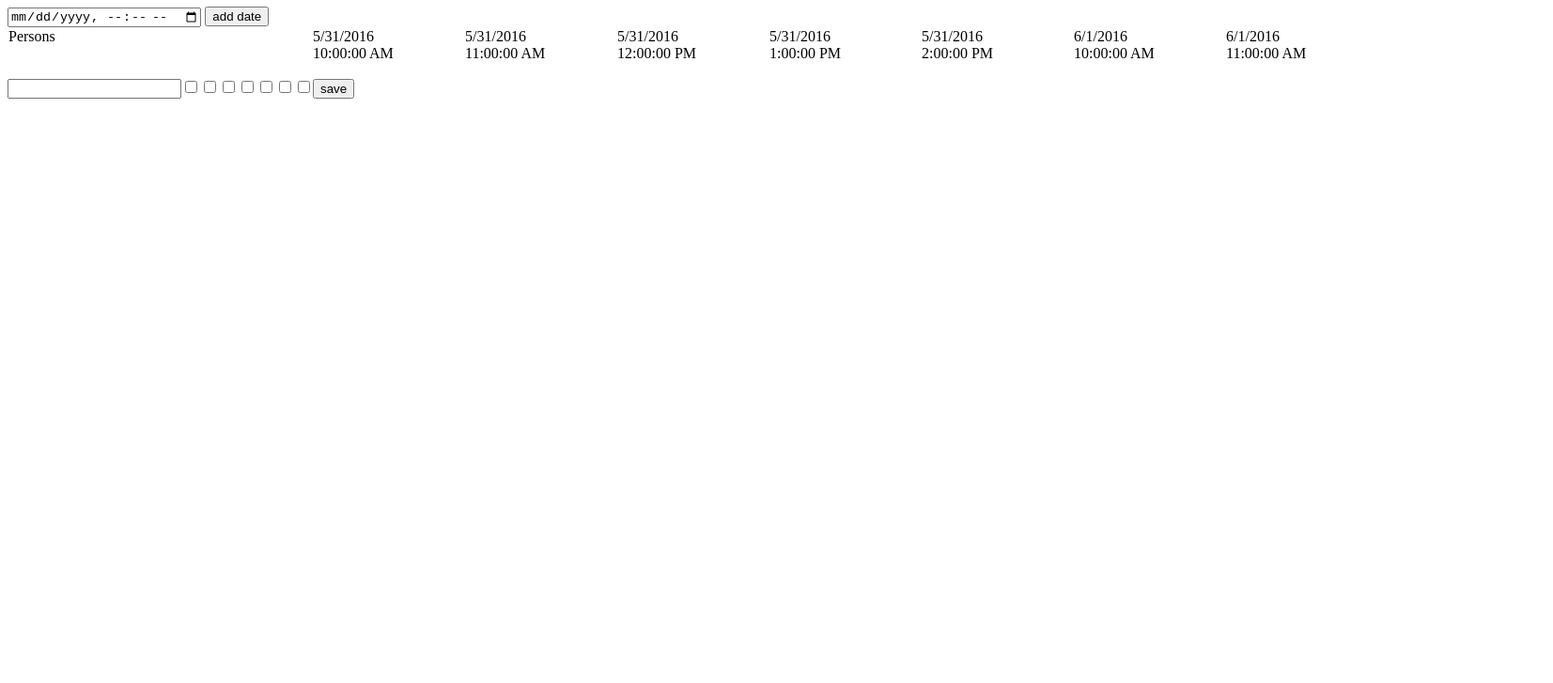
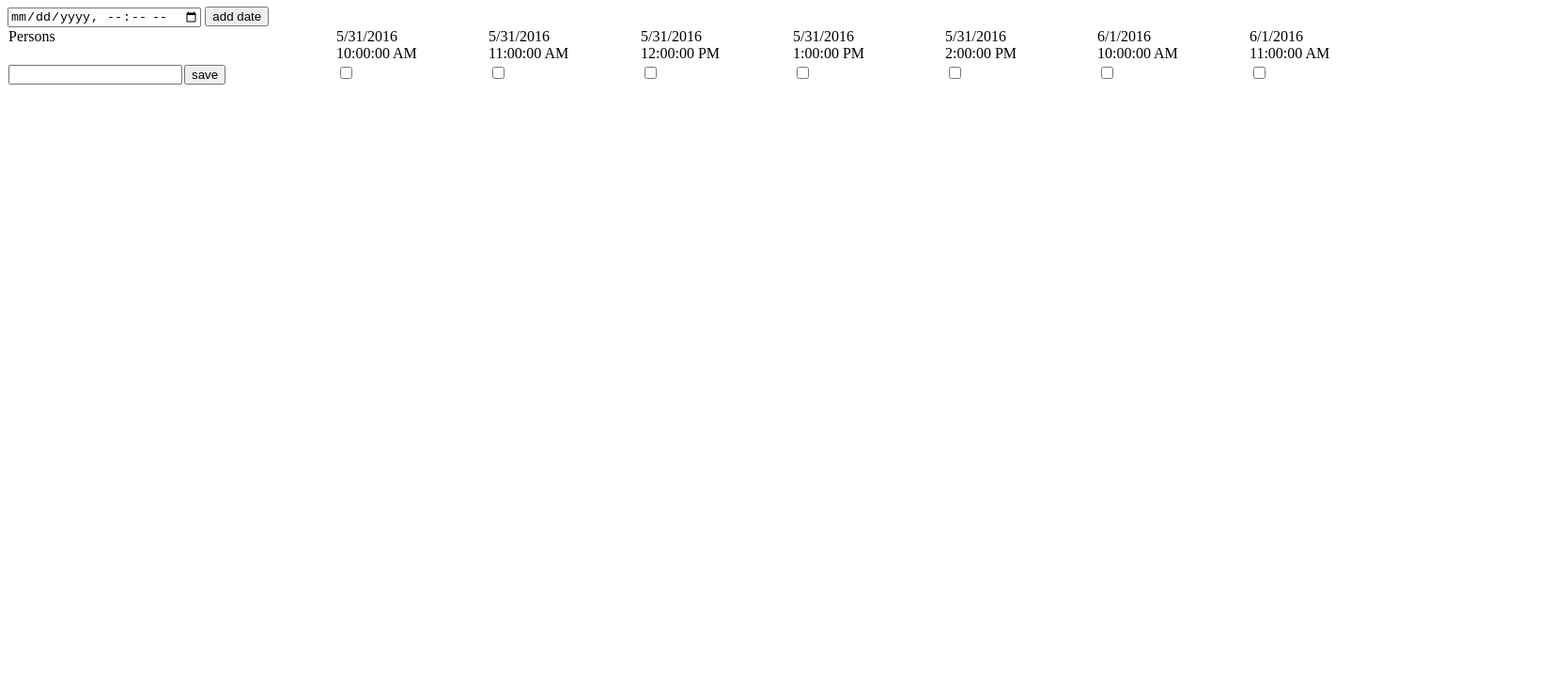
Before and after one commit to madhaanr/meettime-front-vanillajs, a plain HTML site: page index.html in a window 1280 px wide. Shown: the part 73-800 px from the top of the page at 94% size, 1653 px wide, since content can reach past the window. Drawn offline with Linux system fonts and the light colour scheme.

Commit message:
new reservation things in table as well

```diff
--- a/css/style.css
+++ b/css/style.css
@@ -26,3 +26,6 @@ DIV.td, DIV.th {
   min-width: 160px;
   min-height: 1px;
 }
+DIV.footer {
+  display: table-footer-group;
+}
--- a/index.html
+++ b/index.html
@@ -15,18 +15,18 @@
       <input type="button" id="submitDate" value="add date" />
     </form>
 
-    <div class=table>
+    <div class="table">
 
     </div>
 
-    <ul id="dates">
+    <!--<ul id="dates">
     </ul>
 
     <ul id="selectedTimes">
     </ul>
 
     <form id="selectTimes">
-    </form>
+    </form> -->
 
     <script src="./js/script.js"></script>
   </body>
--- a/js/script.js
+++ b/js/script.js
@@ -116,20 +116,32 @@
   }
 
   function createCheckBoxesToPage() {
-    const form = document.querySelector("#selectTimes");
+    const table = document.querySelector(".table");
+    const form = createElement("div","tr")
     const name = createNameInput();
-    form.appendChild(name);
+    form.className += " footer";
+    let td=createElement("div","td");
+    td.appendChild(name);
+    form.appendChild(td);
+    const submit = createButton("save");
+    submit.id = "saveSelected";
+    td=createElement("div","td");
+    td.appendChild(submit);
+    form.appendChild(td);
     for (let i = 0; i < timesList.length; ++i) {
       const checkbox = document.createElement("input");
       checkbox.type = "checkbox";
       checkbox.id = timesList[i];
       checkbox.className = "selection";
       checkbox.name = "checkbox " + i;
-      form.appendChild(checkbox);
+      td=createElement("div","td");
+      td.appendChild(checkbox);
+      form.appendChild(td);
     }
-    const submit = createButton("save");
-    submit.id = "saveSelected";
-    form.appendChild(submit);
+    table.appendChild(form);
+    document.getElementById("saveSelected").addEventListener("click", function (e) {
+      savePersonAndReservations();
+    });
   }
 
   function listDates() {
@@ -199,8 +211,5 @@
     document.getElementById("submitDate").addEventListener("click", function (e) {
       addDate();
     });
-    document.getElementById("saveSelected").addEventListener("click", function (e) {
-      savePersonAndReservations();
-    });
   });
 })();
```
